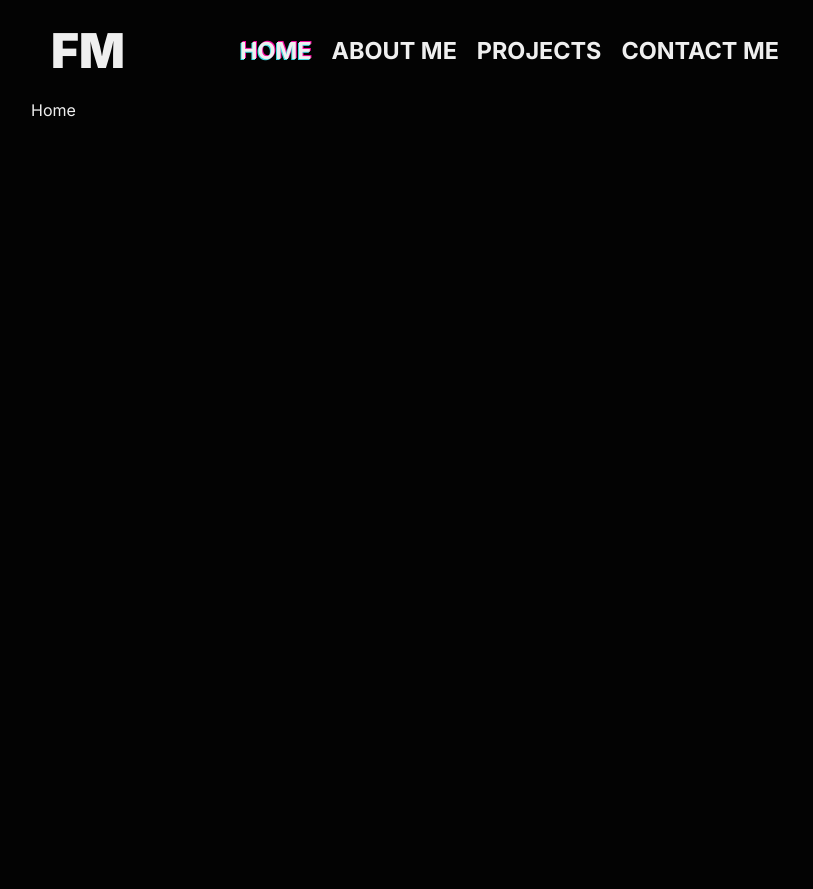
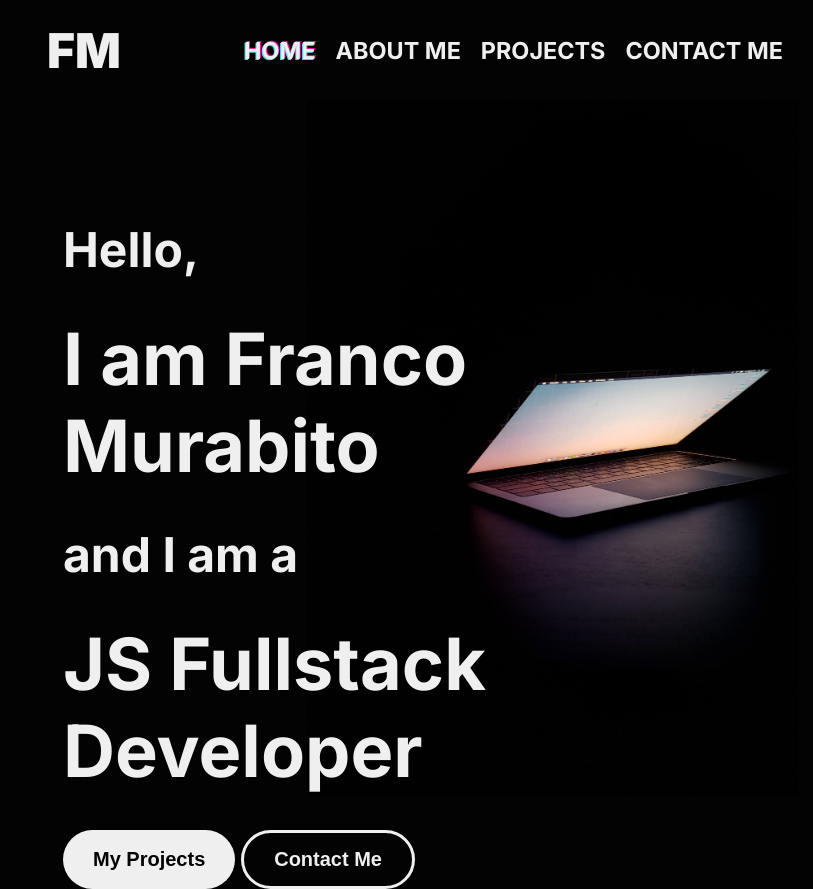
Before and after one commit to MurabitoF/portfolio, a React (Create React App) app: page / in a window 1280 px wide. Shown: the whole page, without its empty margins (225-1038 px from the left). Before the commit the page ends 800 px from the top, so only its background shows below. Built offline with nearby package versions, Linux system fonts and the light colour scheme.

Commit message:
Home page finalized

```diff
--- /dev/null
+++ b/src/components/Button/ButtonOutline.js
@@ -0,0 +1,9 @@
+import React from 'react'
+
+const ButtonOutline = ({ children, action }) => {
+  return (
+      <button className='outline hover-effect' onClick={action}>{children}</button>
+  )
+}
+
+export default ButtonOutline
--- /dev/null
+++ b/src/components/Button/index.js
@@ -0,0 +1,10 @@
+import React from 'react'
+import './index.scss'
+
+const ButtonSolid = ({ children, action }) => {
+  return (
+    <button className='solid hover-effect' onClick={action}>{children}</button>
+  )
+}
+
+export default ButtonSolid
--- /dev/null
+++ b/src/components/Button/index.scss
@@ -0,0 +1,26 @@
+$black: #030303;
+$gray: #EFEFEF;
+$pink: #F50CA0;
+
+button {
+
+    border: none;
+    outline: none;
+    font-size: 20px;
+    font-weight: 700;
+    padding: .75em 1.5em;
+    border-radius: 9999px;
+    cursor: pointer;
+    transition: all 150ms ease-in-out;
+}
+
+.solid {
+    color: $black;
+    background-color: $gray;
+}
+
+.outline {
+    color: $gray;
+    background-color: transparent;
+    border: 3px solid $gray;
+}
--- a/src/components/NavBar/index.scss
+++ b/src/components/NavBar/index.scss
@@ -2,7 +2,7 @@ nav {
     display: flex;
     justify-content: space-between;
     align-items: center;
-    padding: 0 20px;
+    padding: 0 1em;
     height: 100px;
 }
 
--- a/src/index.scss
+++ b/src/index.scss
@@ -16,3 +16,15 @@ body {
   color: $gray;
   background-color: $black;
 }
+
+.text-hover-effect:hover,
+.text-hover-effect:focus {
+  transition: text-shadow 150ms ease-in-out;
+  text-shadow: -3px 3px 0 $cyan, 3px -3px 0 $pink;
+}
+
+.hover-effect:hover,
+.text-hover-effect:focus {
+  transition: box-shadow 150ms ease-in-out;
+  box-shadow: -2px 2px 0 $cyan, 2px -2px 0 $pink;
+}
--- a/src/pages/Home/index.js
+++ b/src/pages/Home/index.js
@@ -1,8 +1,24 @@
 import React from 'react'
+import { useNavigate } from 'react-router-dom'
+import ButtonSolid from '../../components/Button'
+import ButtonOutline from '../../components/Button/ButtonOutline'
+import './index.scss'
 
 const Home = () => {
+  const navigate = useNavigate()
   return (
-    <div>Home</div>
+    <div className='home'>
+      <div className='hero-texts'>
+        <h1 className='text-lg' id='first-text'>Hello,</h1>
+        <h1 className='text-xl text-hover-effect'>I am Franco Murabito</h1>
+        <h1 className='text-lg'>and I am a</h1>
+        <h1 className='text-xl text-hover-effect'>JS Fullstack Developer</h1>
+      </div>
+      <div className='buttons'>
+        <ButtonSolid action={() => navigate('/projects')}>My Projects</ButtonSolid>
+        <ButtonOutline action={() => navigate('/contactme')}>Contact Me</ButtonOutline>
+      </div>
+    </div>
   )
 }
 
--- a/src/pages/Home/index.scss
+++ b/src/pages/Home/index.scss
@@ -0,0 +1,60 @@
+.home {
+    padding: 3em 2em;
+    height: 75vh;
+}
+
+.hero-texts {
+    text-align: center;
+}
+
+.text-lg {
+    font-size: 3em;
+    margin: 0;
+}
+
+#first-text {
+    margin-top: 1.5em;
+}
+
+.text-xl {
+    margin: 0.5em 0;
+    font-size: 4.5em;
+    transition: text-shadow 150ms ease-in-out;
+}
+
+.buttons {
+    display: flex;
+    justify-content: space-around;
+    width: 100%;
+}
+
+@media only screen and (min-width: 768px) {
+    .home {
+        background-image: url('../../../public/kyle-sung-oQuP_XBjOMY-unsplash.jpg');
+        background-size: 80%;
+        background-position: top 70% right -80%;
+        background-repeat: no-repeat;
+    }
+
+    .hero-texts {
+        text-align: left;
+    }
+
+    .buttons {
+        margin-top: .5em;
+        width: 70%;
+        justify-content: space-between;
+    }
+}
+
+@media only screen and (min-width: 992px) {
+    .buttons {
+        width: 50%;
+    }
+}
+
+@media only screen and (min-width: 1440px) {
+    .buttons {
+        width: 30%;
+    }
+}
```
